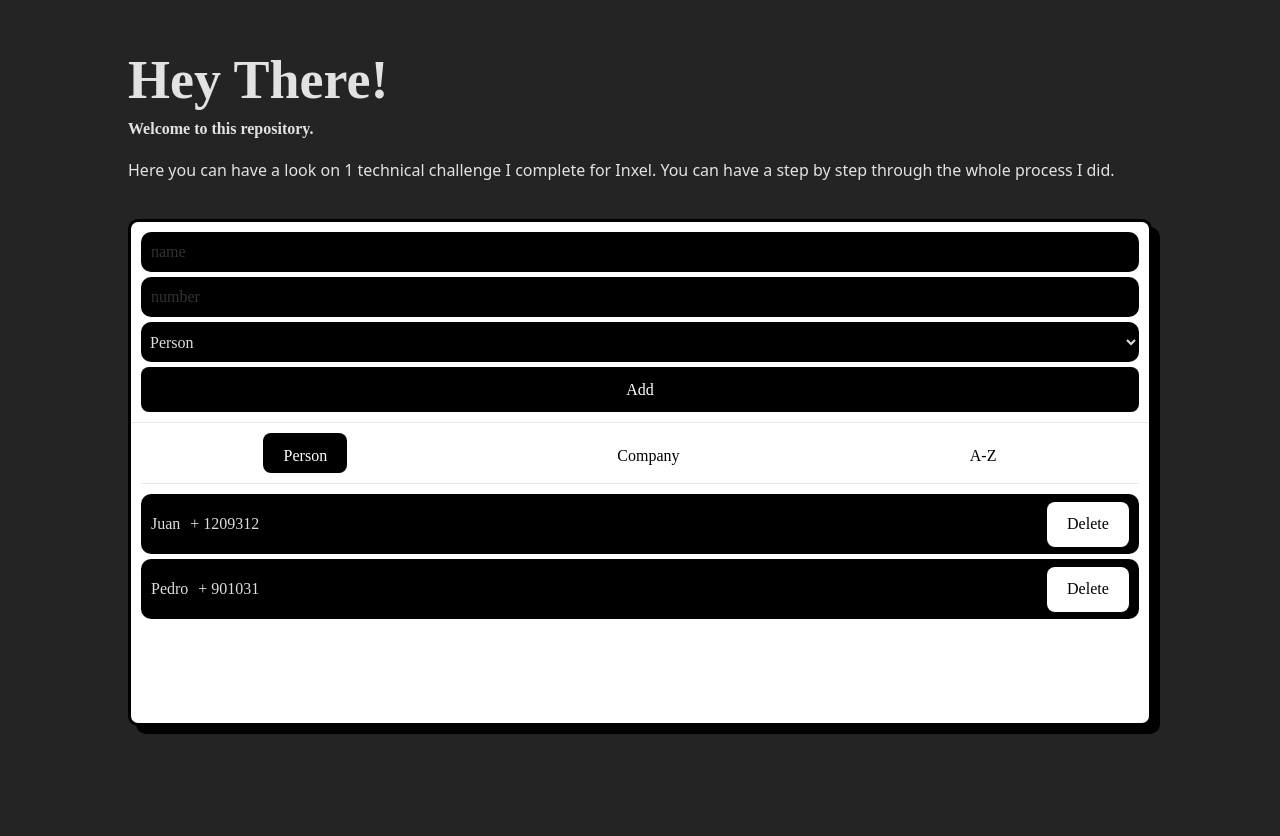
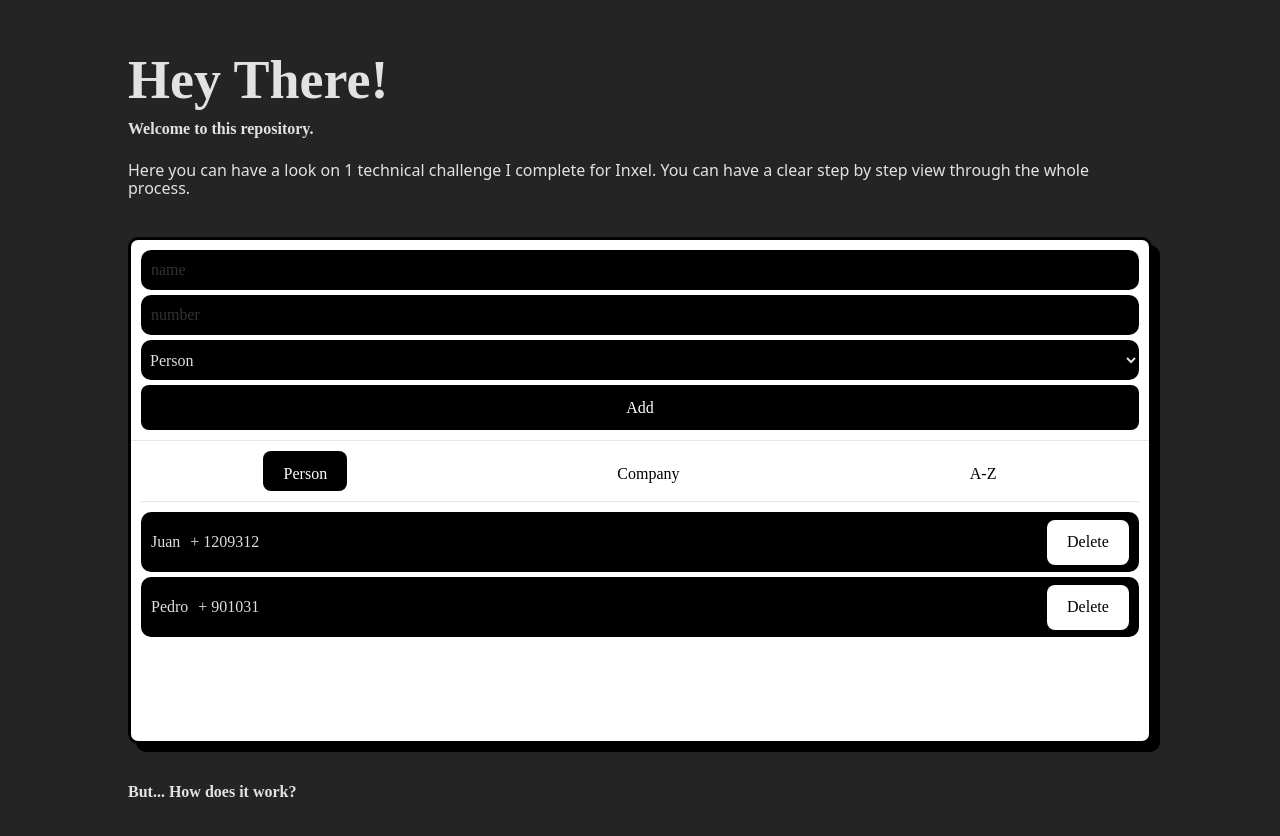
Before and after one commit to kinxori/inxel-test, a React (Vite) app: page / in a window 1280 px wide. Shown: the top 836 px of the page. Before the commit the page ends 800 px from the top, so only its background shows below. Built offline with nearby package versions, Linux system fonts and the light colour scheme.

Commit message:
updated styles for main component

```diff
--- a/src/App.jsx
+++ b/src/App.jsx
@@ -9,10 +9,13 @@ export default function App() {
         <br></br>
         <p className="font-sans leading-[18px]    ">
           Here you can have a look on 1 technical challenge I complete for Inxel. You can have a
-          step by step through the whole process I did.
+          clear step by step view through the whole process.
         </p>
       </div>
       <InxelTest />
+      <div>
+        <h3 className=" leading-[16px] font-bold   ">But... How does it work?</h3>
+      </div>
     </article>
   );
 }
--- a/src/components/inxel-test.tsx
+++ b/src/components/inxel-test.tsx
@@ -40,7 +40,7 @@ function InxelTest() {
   const handleSubmit = (event) => {
     event.preventDefault();
     const newEntry = { ...inputForm };
-    if (inputForm.name || inputForm.number !== "") {
+    if (inputForm.name && inputForm.number !== "") {
       setData((prevData) => [...prevData, newEntry]);
       setInputData({
         name: "",
@@ -91,6 +91,8 @@ function InxelTest() {
       >
         <form style={{ display: "flex", flexDirection: "column", gap: "5px" }}>
           <input
+            required={true}
+            autoComplete="off"
             name="name"
             value={inputForm.name}
             onChange={handleChange}
@@ -105,6 +107,7 @@ function InxelTest() {
             "
           ></input>
           <input
+            required
             name="number"
             value={inputForm.number}
             onChange={handleChange}
@@ -116,7 +119,6 @@ function InxelTest() {
             pl-[10px]
             bg-black
             placeholder:text-[rgba(250,250,250,.2)]
-
             "
           ></input>
           <select
```
